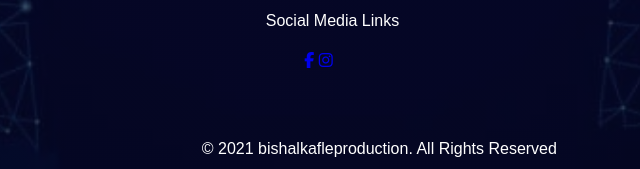
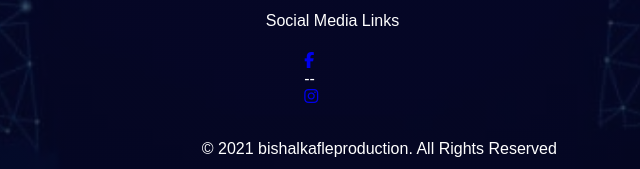
Before and after one commit to imdoraemon/bishalkafle, a plain HTML site: page index.html in a window 1280 px wide. Shown: the part 628-797 px from the top of the page, 323-963 px from the left. Drawn offline with Linux system fonts and the light colour scheme; a web font is replaced by a local one.

Commit message:
Update index.html

```diff
--- a/index.html
+++ b/index.html
@@ -33,6 +33,7 @@
 	</footer>
 	<div class="icons">
 		<a href="https://facebook.com/bishalkafleofficial"><i class="fab fa-facebook-f"></i></a>
+		<p>--</p>
 		<a href="https://instagram.com/bishalkafleofficial"><i class="fab fa-instagram"></i></a>
 	</div>
 	<div class="right">
```
